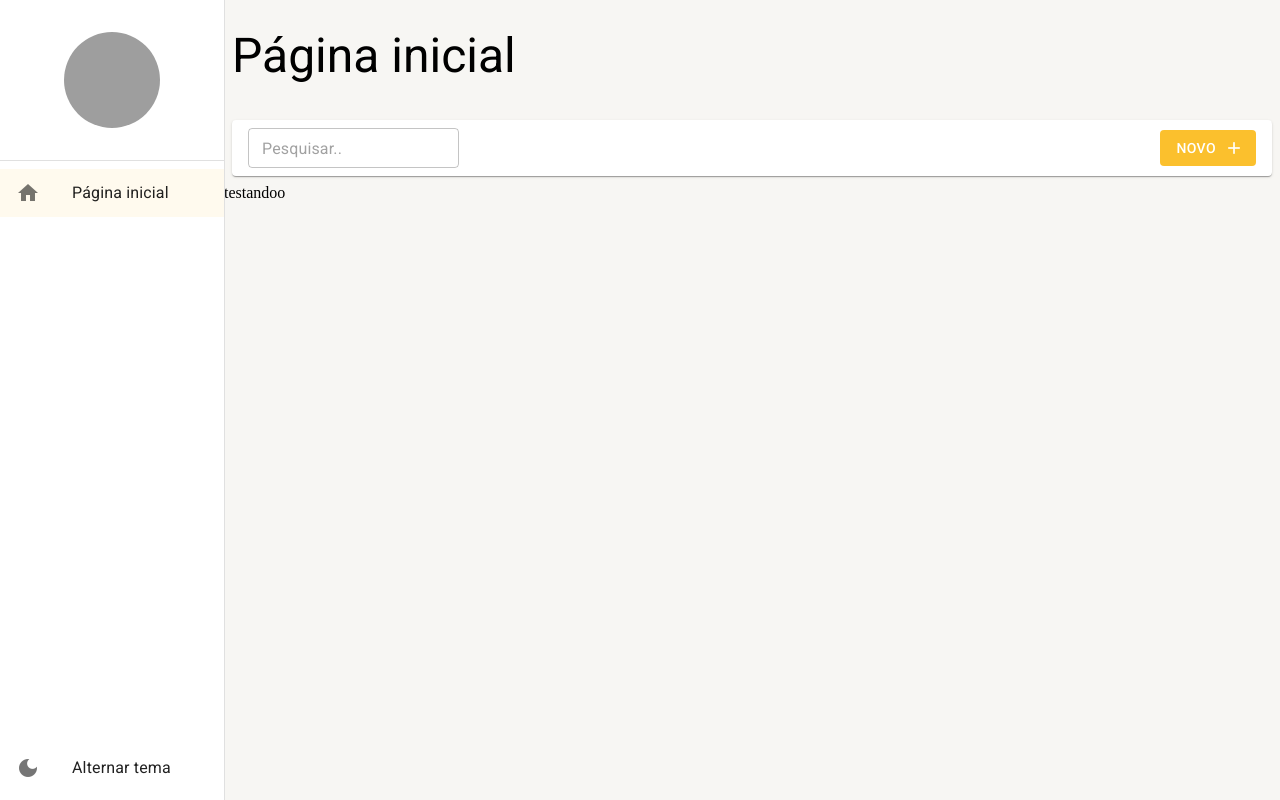
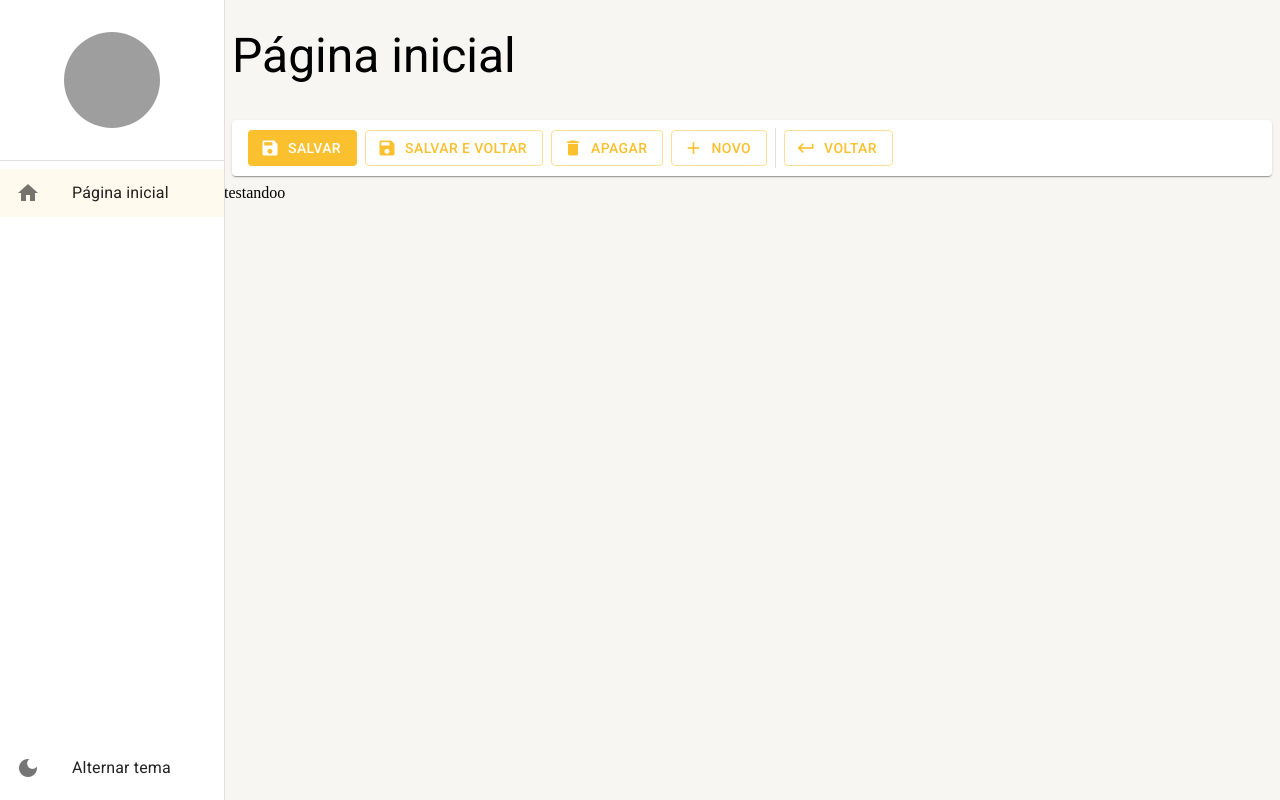
Before and after one commit to BrunodevOliveira/states-and-people-dashboard, a React (Create React App) app: page /pagina-inicial in a window 1280 px wide. Built offline with nearby package versions, Linux system fonts and the light colour scheme; grey boxes are pictures that could not be loaded.

Commit message:
✨ feat: add componente FerramentasDeDetalhe

```diff
--- a/src/pages/dashboard/Dashboard.tsx
+++ b/src/pages/dashboard/Dashboard.tsx
@@ -1,12 +1,9 @@
-import { FerramentasDaListagem } from "../../shared/components"
+import { FerramentasDeDetalhe } from "../../shared/components"
 import { LayoutBaseDePagina } from "../../shared/layouts"
 
 export const Dashboard = () => {
   return (
-    <LayoutBaseDePagina
-      titulo="Página inicial"
-      barraDeFerramentas={<FerramentasDaListagem mostrarInputBusca />}
-    >
+    <LayoutBaseDePagina titulo="Página inicial" barraDeFerramentas={<FerramentasDeDetalhe />}>
       testandoo
     </LayoutBaseDePagina>
   )
--- /dev/null
+++ b/src/shared/components/ferramentas-de-detalhe/FerramentasDeDetalhe.tsx
@@ -0,0 +1,40 @@
+import { Box, Button, Divider, Icon, Paper, useTheme } from "@mui/material"
+
+export const FerramentasDeDetalhe: React.FC = () => {
+  const theme = useTheme()
+
+  return (
+    <Box
+      component={Paper}
+      display="flex"
+      alignItems="center"
+      gap={1}
+      height={theme.spacing(5)}
+      marginX={1}
+      padding={1}
+      paddingX={2}
+    >
+      <Button variant="contained" color="primary" disableElevation startIcon={<Icon>save</Icon>}>
+        Salvar
+      </Button>
+      <Button variant="outlined" color="primary" disableElevation startIcon={<Icon>save</Icon>}>
+        Salvar e voltar
+      </Button>
+      <Button variant="outlined" color="primary" disableElevation startIcon={<Icon>delete</Icon>}>
+        Apagar
+      </Button>
+      <Button variant="outlined" color="primary" disableElevation startIcon={<Icon>add</Icon>}>
+        Novo
+      </Button>
+      <Divider variant="middle" orientation="vertical" />
+      <Button
+        variant="outlined"
+        color="primary"
+        disableElevation
+        startIcon={<Icon>keyboard_return</Icon>}
+      >
+        Voltar
+      </Button>
+    </Box>
+  )
+}
--- a/src/shared/components/index.ts
+++ b/src/shared/components/index.ts
@@ -1,2 +1,3 @@
 export * from "./menu-lateral/MenuLateral"
 export * from "./ferramentas-da-listagem/FerramentasDaListagem"
+export * from "./ferramentas-de-detalhe/FerramentasDeDetalhe"
```
